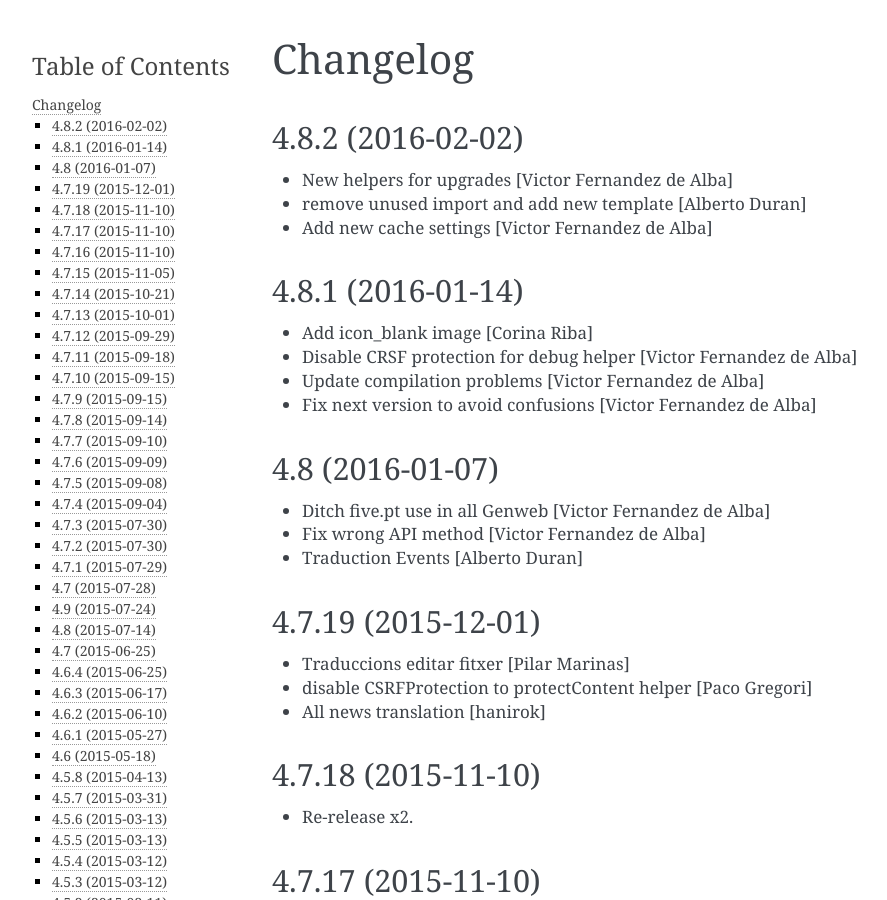
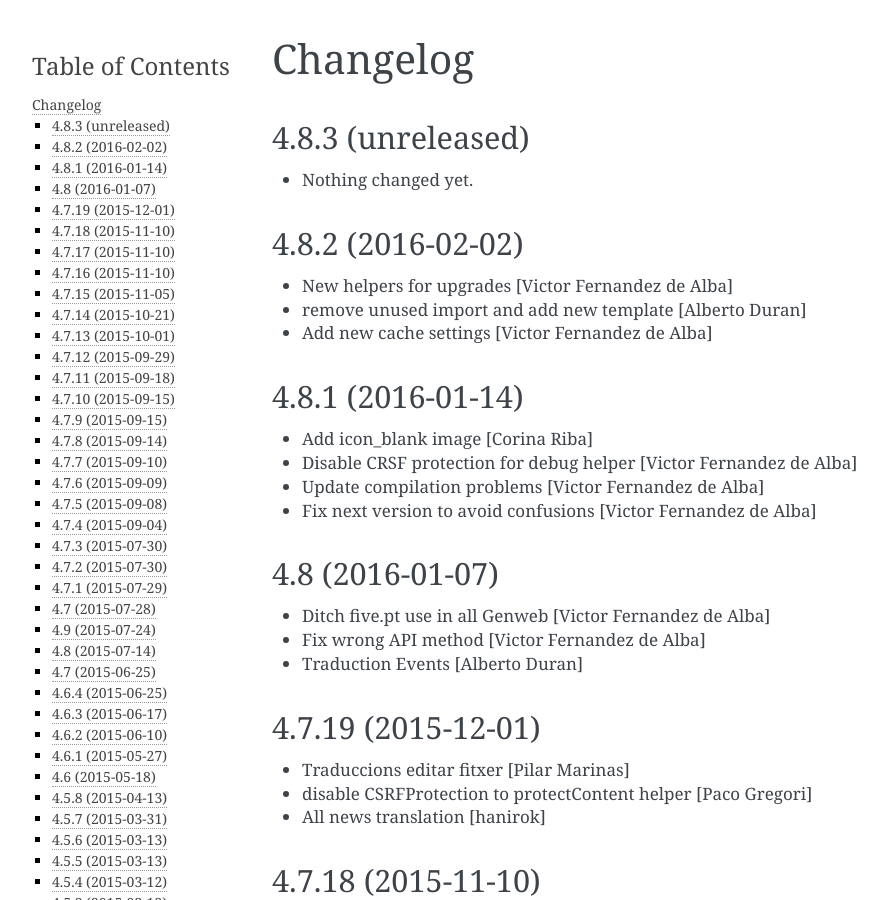
Before and after one commit to UPCnet/genweb.core, a Sphinx documentation site: the page built from docs/HISTORY.rst, in a window 1280 px wide and 900 px high. Shown: the whole window, without its empty margins (148-1035 px from the left). Built offline with Sphinx 7.4.7, drawn with Linux system fonts in a browser that asks for light colours.

Commit message:
Back to development: 4.8.3

```diff
--- a/docs/HISTORY.rst
+++ b/docs/HISTORY.rst
@@ -1,5 +1,11 @@
 Changelog
 =========
+
+4.8.3 (unreleased)
+------------------
+
+- Nothing changed yet.
+
 
 4.8.2 (2016-02-02)
 ------------------
--- a/setup.py
+++ b/setup.py
@@ -1,7 +1,7 @@
 from setuptools import setup, find_packages
 import os
 
-version = '4.8.2'
+version = '4.8.3.dev0'
 
 README = open('README.rst').read()
 HISTORY = open(os.path.join('docs', 'HISTORY.rst')).read()
```
